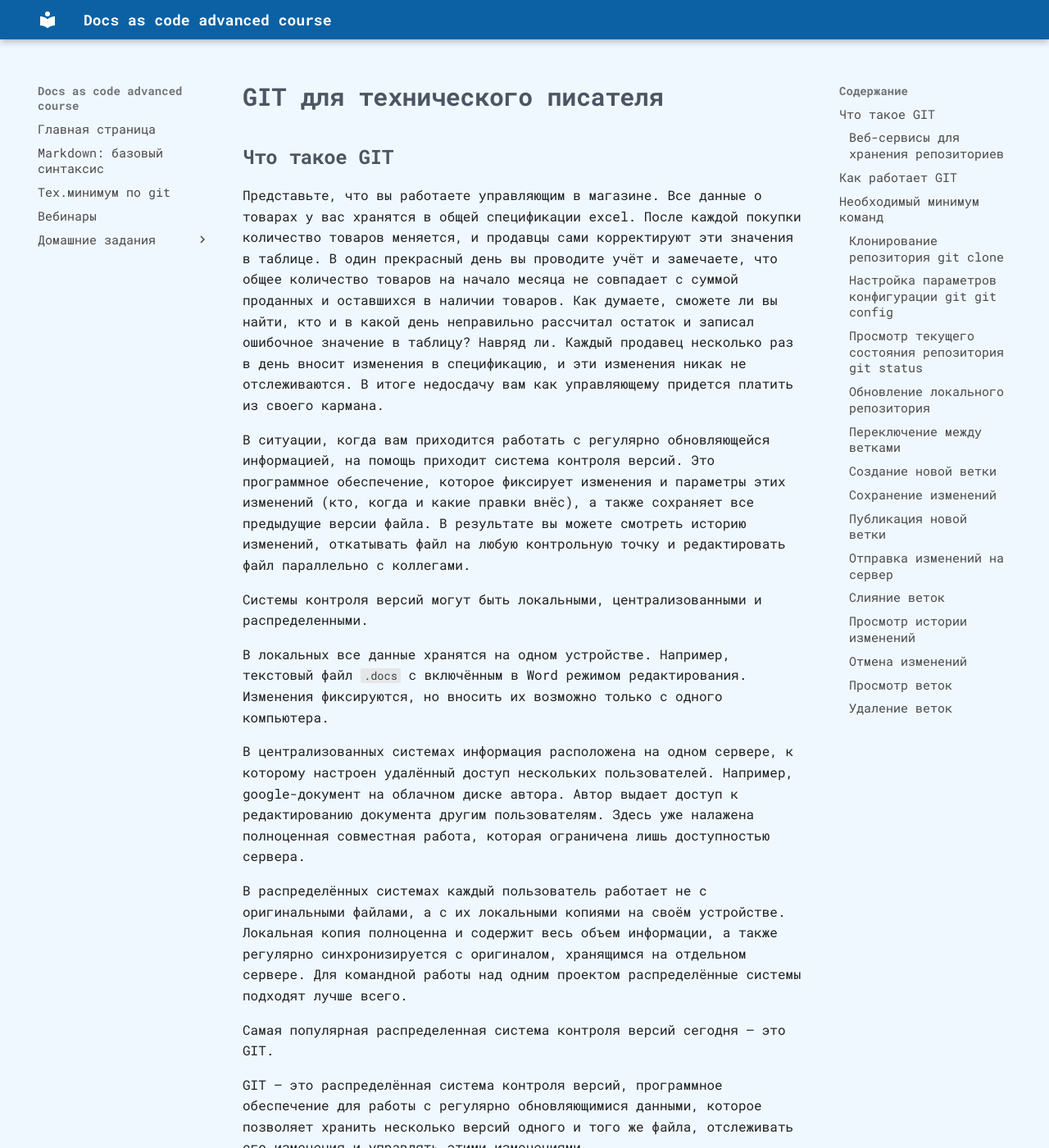
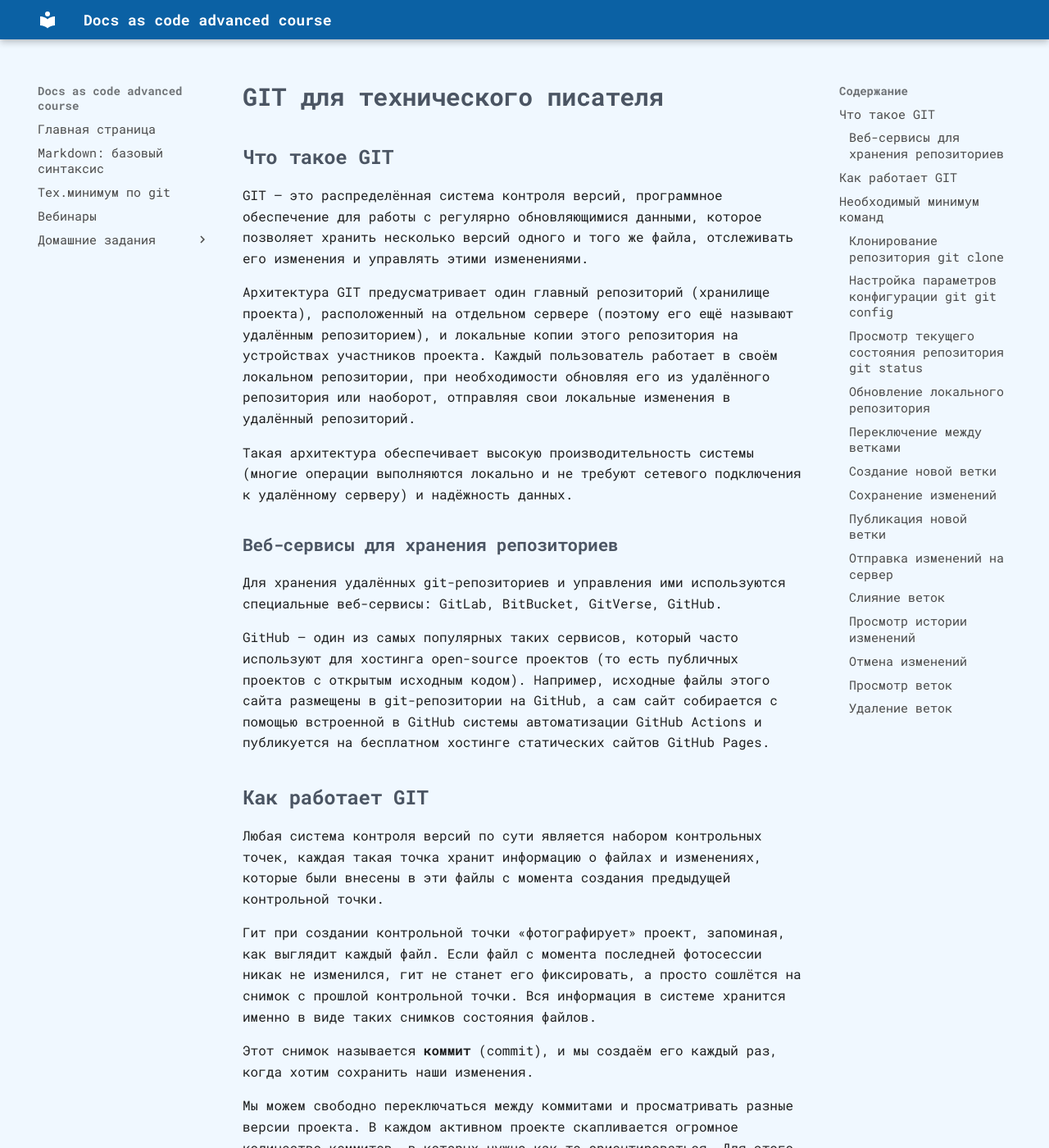
Before and after one commit to novillero/dac-advanced, an MkDocs documentation site: the page built from docs/git-for-tech-writer.md, in a window 1280 px wide and 1400 px high. Shown: the whole window at 82% size. Built offline with MkDocs 1.6.1 and Material for MkDocs 9.7.7, drawn with Linux system fonts in a browser that asks for light colours; some web fonts are replaced.

Commit message:
удалил лишнюю информацию

```diff
--- a/docs/git-for-tech-writer.md
+++ b/docs/git-for-tech-writer.md
@@ -1,20 +1,6 @@
 # GIT для технического писателя
 
 ## Что такое GIT
-
-Представьте, что вы работаете управляющим в магазине. Все данные о товарах у вас хранятся в общей спецификации excel. После каждой покупки количество товаров меняется, и продавцы сами корректируют эти значения в таблице. В один прекрасный день вы проводите учёт и замечаете, что общее количество товаров на начало месяца не совпадает с суммой проданных и оставшихся в наличии товаров. Как думаете, сможете ли вы найти, кто и в какой день неправильно рассчитал остаток и записал ошибочное значение в таблицу? Навряд ли. Каждый продавец несколько раз в день вносит изменения в спецификацию, и эти изменения никак не отслеживаются. В итоге недосдачу вам как управляющему придется платить из своего кармана.
-
-В ситуации, когда вам приходится работать с регулярно обновляющейся информацией, на помощь приходит система контроля версий. Это программное обеспечение, которое фиксирует изменения и параметры этих изменений (кто, когда и какие правки внёс), а также сохраняет все предыдущие версии файла. В результате вы можете смотреть историю изменений, откатывать файл на любую контрольную точку и редактировать файл параллельно с коллегами.
-
-Системы контроля версий могут быть локальными, централизованными и распределенными.
-
-В локальных все данные хранятся на одном устройстве. Например, текстовый файл `.docs` с включённым в Word режимом редактирования. Изменения фиксируются, но вносить их возможно только с одного компьютера.
-
-В централизованных системах информация расположена на одном сервере, к которому настроен удалённый доступ нескольких пользователей. Например, google-документ на облачном диске автора. Автор выдает доступ к редактированию документа другим пользователям. Здесь уже налажена полноценная совместная работа, которая ограничена лишь доступностью сервера.
-
-В распределённых системах каждый пользователь работает не с оригинальными файлами, а с их локальными копиями на своём устройстве. Локальная копия полноценна и содержит весь объем информации, а также регулярно синхронизируется с оригиналом, хранящимся на отдельном сервере. Для командной работы над одним проектом распределённые системы подходят лучше всего.
-
-Самая популярная распределенная система контроля версий сегодня — это GIT.
 
 GIT — это распределённая система контроля версий, программное обеспечение для работы с регулярно обновляющимися данными, которое позволяет хранить несколько версий одного и того же файла, отслеживать его изменения и управлять этими изменениями.
 
```
